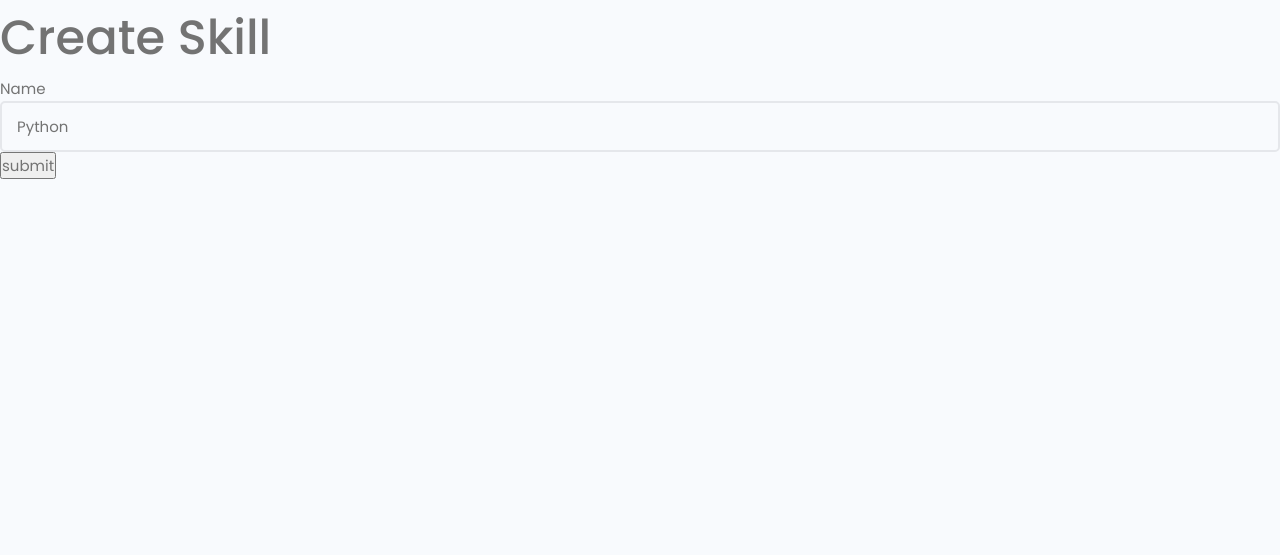
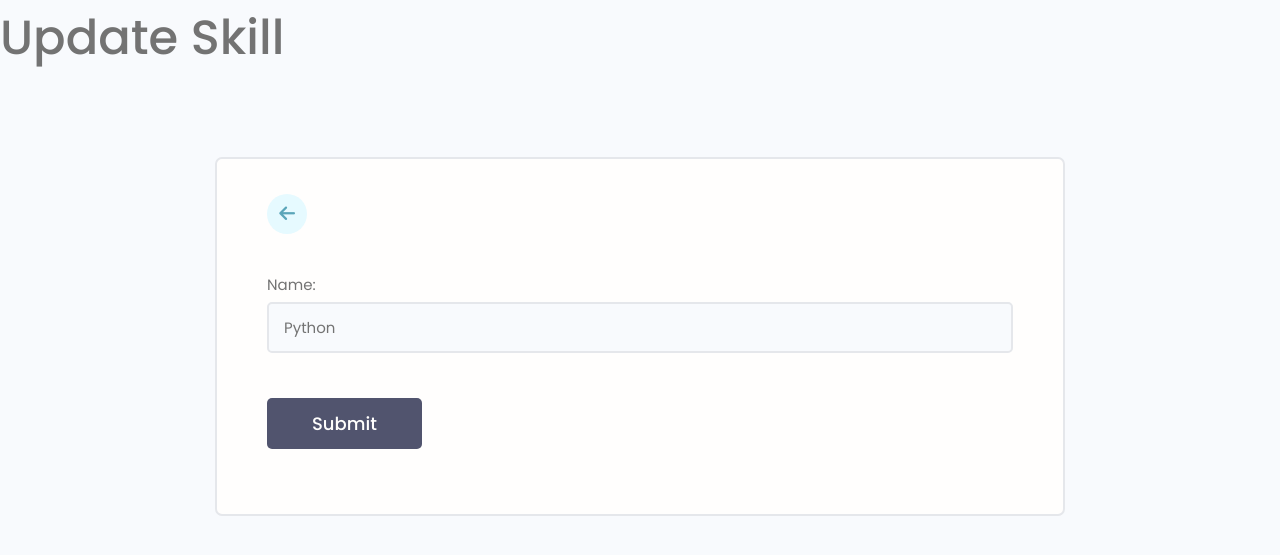
Before and after one commit to neilanshchauhan/Developers-United, a Django app: page /update-skill/03b977d6-ddbf-4213-bf27-5e44c414d838 in a window 1280 px wide. Shown: the part 77-632 px from the top of the page. Run offline with Django 4.2, Linux system fonts and the light colour scheme; a user stored in the database is signed in; data comes from the database, SQL or seed files in the repository; both versions use the stored data as it was after the commit.

Commit message:
Update Skill Feature

```diff
--- a/users/templates/users/skill_form.html
+++ b/users/templates/users/skill_form.html
@@ -1,18 +1,35 @@
 {% extends 'main.html' %}
 {% block content %}
+
+{% if page == 'create-skill' %}
 <h1>Create Skill</h1>
+{% else %}
+<h1>Update Skill</h1>
+{% endif %}
 
-<form action="" method="POST">
-    {% csrf_token %}
 
-    {% for field in form %}
+<main class="formPage my-xl">
+    <div class="content-box">
+        <div class="formWrapper">
+            <a class="backButton" href="{% url 'user-account' %}"><i class="fa-solid fa-arrow-left"></i></a>
+            <br>
 
-    {{field.label}}
-    {{field}}
+            <form class="form" method="POST" action="">
+                {% csrf_token %}
 
-    {% endfor %}
-    <input type="submit" value="submit">
+                {% for field in form %}
+                <div class="form__field">
+                    <label for="formInput#text">{{field.label}}: </label>
+                    {{field}}
+                </div>
 
-</form>
+                {% endfor %}
+
+                <input class="btn btn--sub btn--lg  my-md" type="submit" value="Submit" />
+            </form>
+        </div>
+    </div>
+</main>
+
 
 {% endblock %}
--- a/users/views.py
+++ b/users/views.py
@@ -95,6 +95,7 @@ def editAccount(request):
 
 @login_required(login_url='login')
 def createSkill(request):
+    page = 'create-skill'
     profile = request.user.profile
     form = SkillForm()
 
@@ -104,13 +105,15 @@ def createSkill(request):
             skill = form.save(commit=False)
             skill.owner = profile
             skill.save()
+            messages.success(request,"Skill has been added!")
             return redirect("user-account")
 
-    context = {'form':form}
+    context = {'form':form,'page':page}
     return render(request, 'users/skill_form.html',context)
 
 @login_required(login_url='login')
 def updateSkill(request,pk):
+    page = 'update-skill'
     profile = request.user.profile
     skill = profile.skill_set.get(id=pk)
     form = SkillForm(instance=skill)
@@ -119,7 +122,8 @@ def updateSkill(request,pk):
         form = SkillForm(request.POST,instance=skill)
         if form.is_valid():
             form.save()
+            messages.success(request,"Skill has been updated!")
             return redirect("user-account")
 
-    context = {'form':form}
+    context = {'form':form, 'page':page}
     return render(request, 'users/skill_form.html',context)
```
Also changed, not shown: db.sqlite3.
